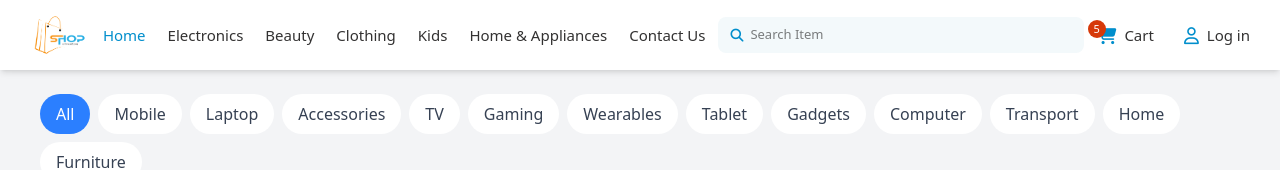
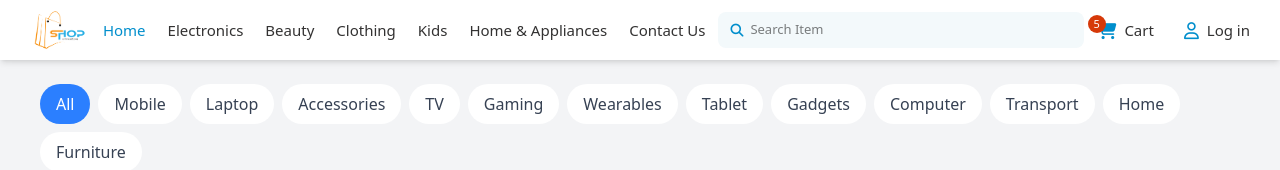
Before and after one commit to AnuragSingh8090/E-Commerce, a React (Vite) app in the folder client/: page / in a window 1280 px wide. Shown: the top 170 px of the page. Built offline with nearby package versions, Linux system fonts and the light colour scheme.

Commit message:
added some changes

```diff
--- a/client/src/components/Navbar/Navbar.jsx
+++ b/client/src/components/Navbar/Navbar.jsx
@@ -53,7 +53,7 @@ const Navbar = () => {
   }, []);
 
   return (
-    <nav className="navbar sticky z-99 top-0 left-0 flex items-center justify-between gap-[10px] px-[30px] py-[5px] bg-[white] shadow-md">
+    <nav className="navbar sticky z-99 top-0 left-0 flex items-center justify-between gap-[10px] px-[30px] py-0 bg-[white] shadow-md">
       <div
         className="bars_container items-center justify-center hidden"
         onClick={openNavbar}
```
